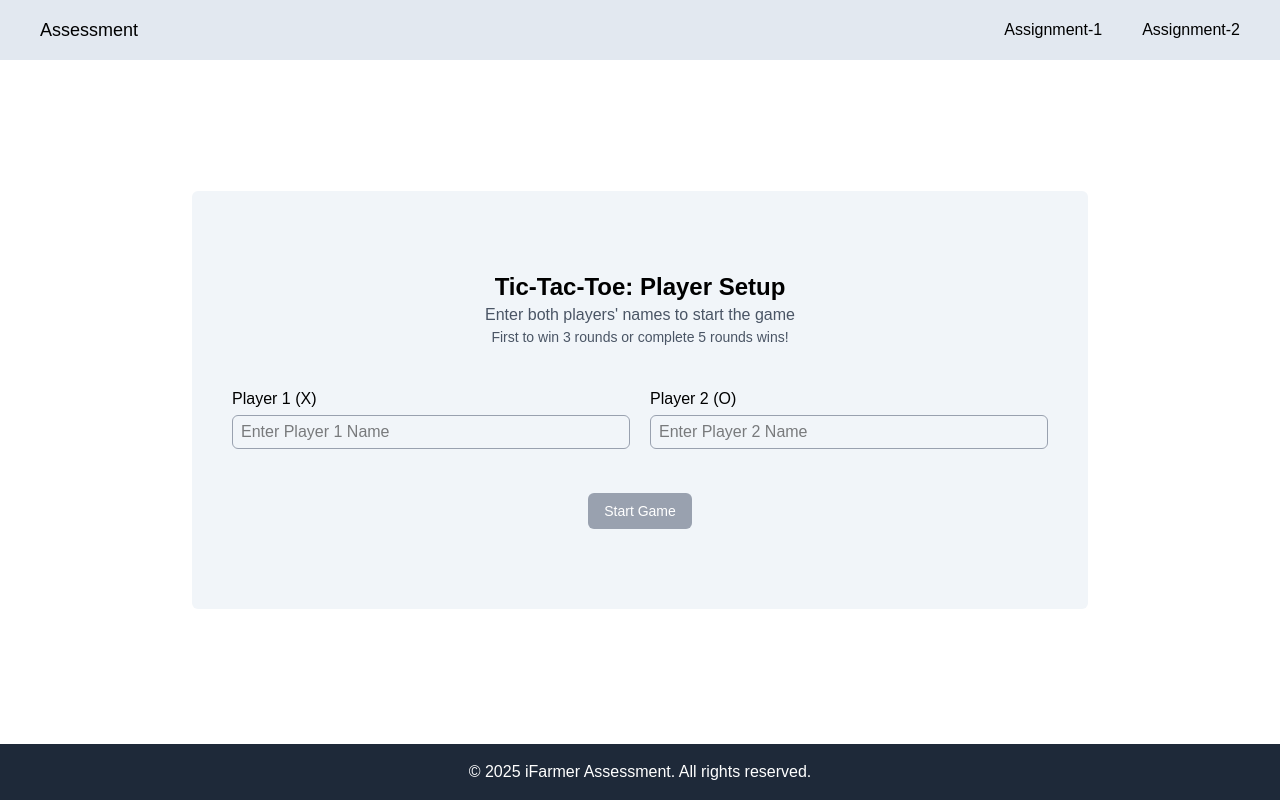
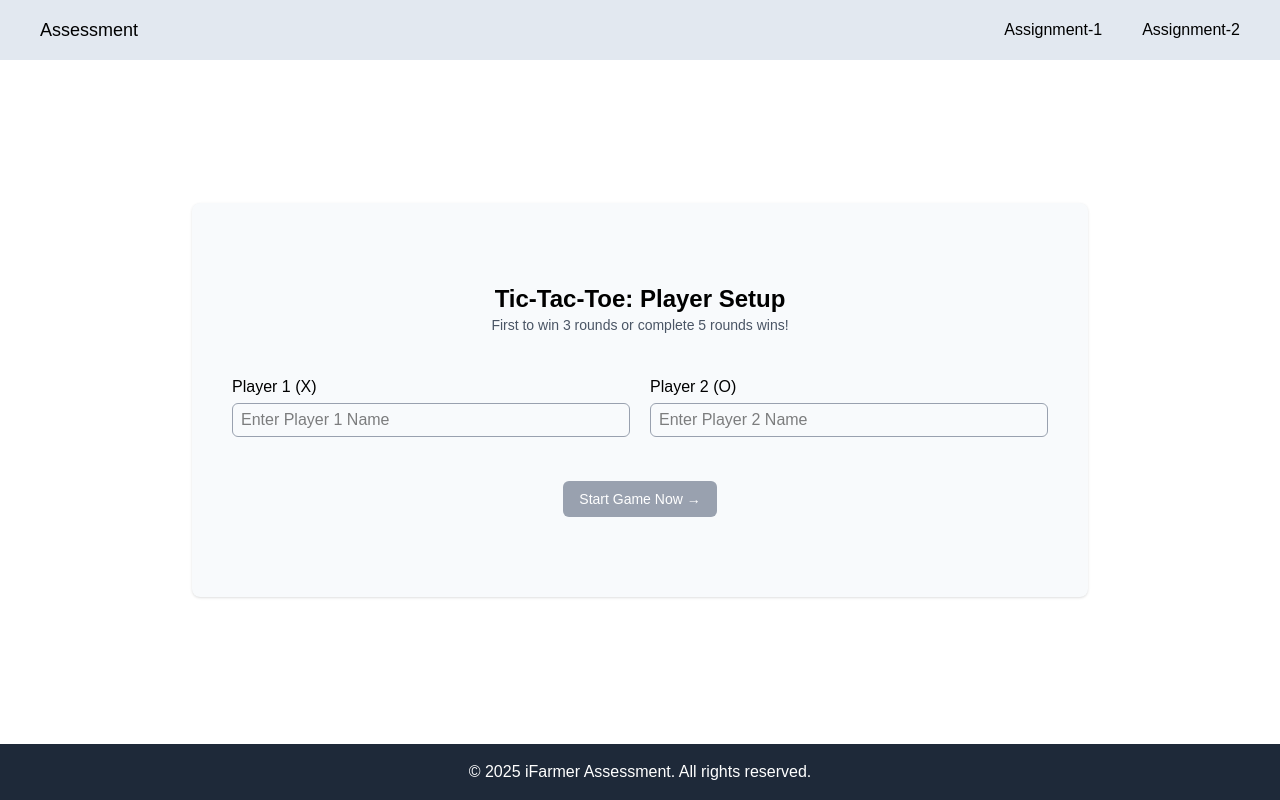
Before and after one commit to mesu-ai/ifarmer-assessment, a Next.js app: page /assignment-1/player-setup in a window 1280 px wide. Built offline with nearby package versions, Linux system fonts and the light colour scheme.

Commit message:
fix:color issues

```diff
--- a/src/app/assignment-1/game/page.tsx
+++ b/src/app/assignment-1/game/page.tsx
@@ -46,7 +46,7 @@ const GamePage = () => {
       if (savedPlayers) {
         dispatch(setPlayersAction(JSON.parse(savedPlayers)));
       } else {
-        router.push('/assignment-1');
+        router.push('/assignment-1/player-setup');
       }
     }
   }, [router, players, dispatch]);
--- a/src/app/assignment-1/leaderboard/page.tsx
+++ b/src/app/assignment-1/leaderboard/page.tsx
@@ -83,7 +83,7 @@ const LeaderboardPage = () => {
 
   return (
     <div className='flex items-center justify-center min-h-[80vh] bg-white text-black'>
-      <div className='bg-slate-100 rounded-md p-10 max-w-6xl w-full'>
+      <div className='bg-slate-50 rounded-md p-10 max-w-6xl w-full'>
         <PageTitle>Leaderboard</PageTitle>
 
         <div className='mt-8'>
--- a/src/app/assignment-1/page.tsx
+++ b/src/app/assignment-1/page.tsx
@@ -44,6 +44,7 @@ const TicTacToe = () => {
                 lead
               </li>
               <li>Session-based leaderboard tracks all your games!</li>
+              <li>To start the game, you&apos;ll need to <strong>set up your players first</strong></li>
             </ul>
           </div>
 
--- a/src/app/assignment-1/player-setup/page.tsx
+++ b/src/app/assignment-1/player-setup/page.tsx
@@ -50,11 +50,11 @@ const PlayerSetupPage = () => {
 
   return (
     <div className='flex items-center justify-center min-h-[80vh]'>
-      <div className='bg-slate-100 rounded-md py-20 px-10 max-w-4xl w-full'>
+      <div className='bg-slate-50 py-20 px-10 max-w-4xl w-full rounded-lg shadow-sm'>
         <PageTitle className='text-center'>Tic-Tac-Toe: Player Setup</PageTitle>
 
         <div className='text-center mb-6 text-gray-600'>
-          <p>Enter both players&apos; names to start the game</p>
+          {/* <p>Enter both player&apos;s names to start the game</p> */}
           <p className='text-sm'>First to win 3 rounds or complete 5 rounds wins!</p>
         </div>
 
@@ -106,7 +106,7 @@ const PlayerSetupPage = () => {
                 : 'bg-gray-400 cursor-not-allowed'
             }`}
           >
-            Start Game
+            Start Game Now →
           </button>
         </form>
       </div>
--- a/src/app/assignment-1/result/page.tsx
+++ b/src/app/assignment-1/result/page.tsx
@@ -52,7 +52,7 @@ const ResultPage = () => {
 
   return (
     <div className='flex items-center justify-center min-h-[80vh] bg-white text-black'>
-      <div className='bg-slate-100 rounded-md p-10 max-w-4xl w-full'>
+      <div className='bg-slate-50 rounded-md p-10 max-w-4xl w-full'>
         <PageTitle>Game Results</PageTitle>
 
         <div className='mt-8 text-center'>
```
